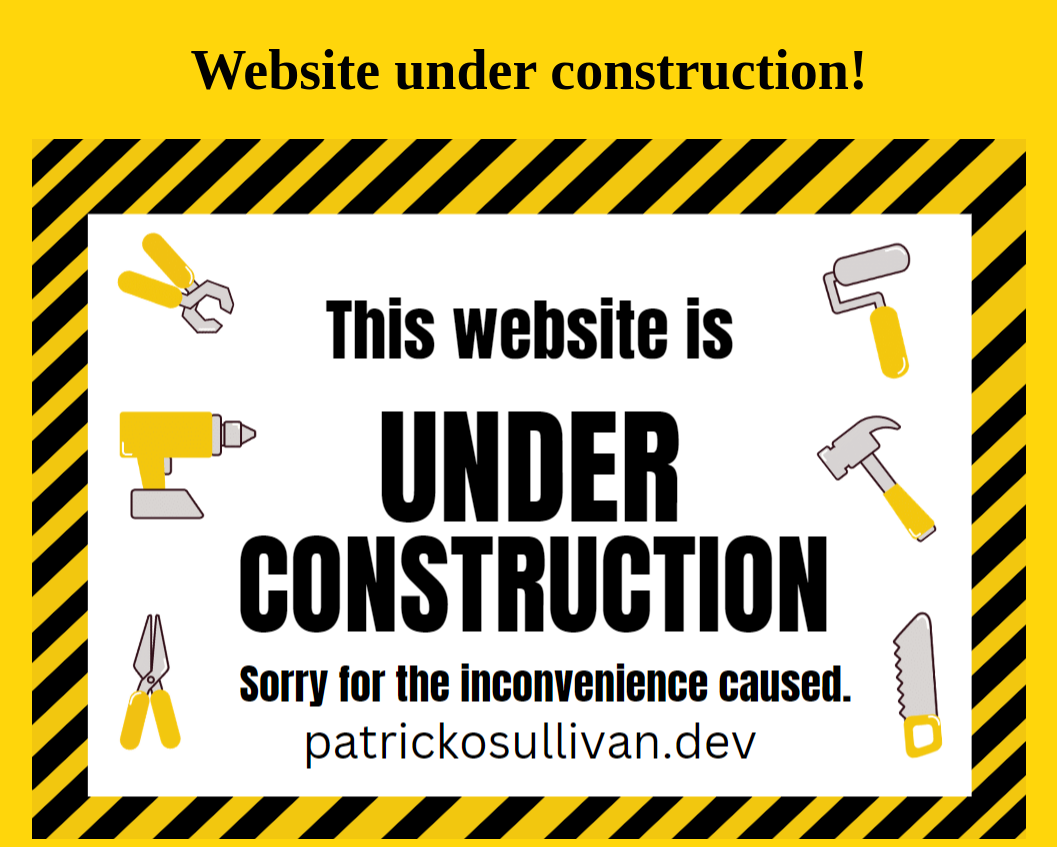
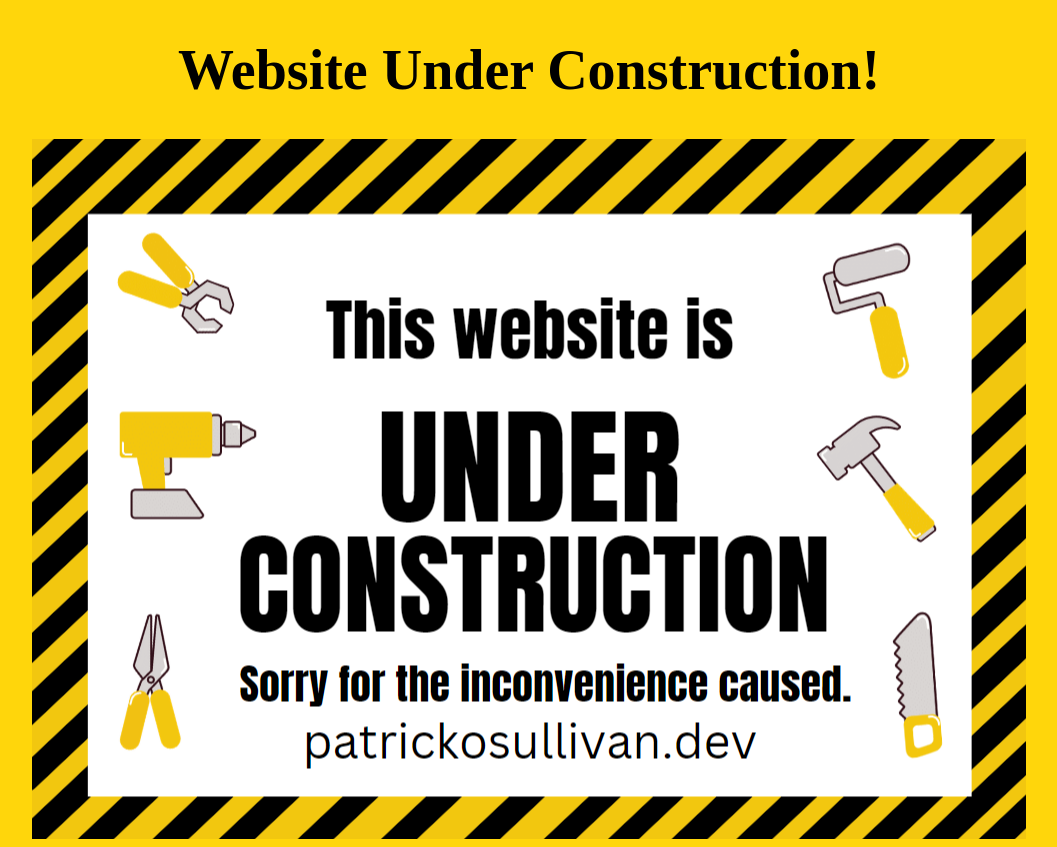
Before and after one commit to datumcoder/under_construction, a plain HTML site: page index.html in a window 1280 px wide. Shown: the whole page, without its empty margins (111-1168 px from the left). Drawn offline with Linux system fonts and the light colour scheme.

Commit message:
Second commit

```diff
--- a/index.html
+++ b/index.html
@@ -9,7 +9,7 @@
 </head>
 <body>
 
-    <h1>Website under construction!</h1>
+    <h1>Website Under Construction!</h1>
      <div class="poster"></div>
     </body>
 </html>
```
Also changed, not shown: style.css (line endings or trailing spaces).
